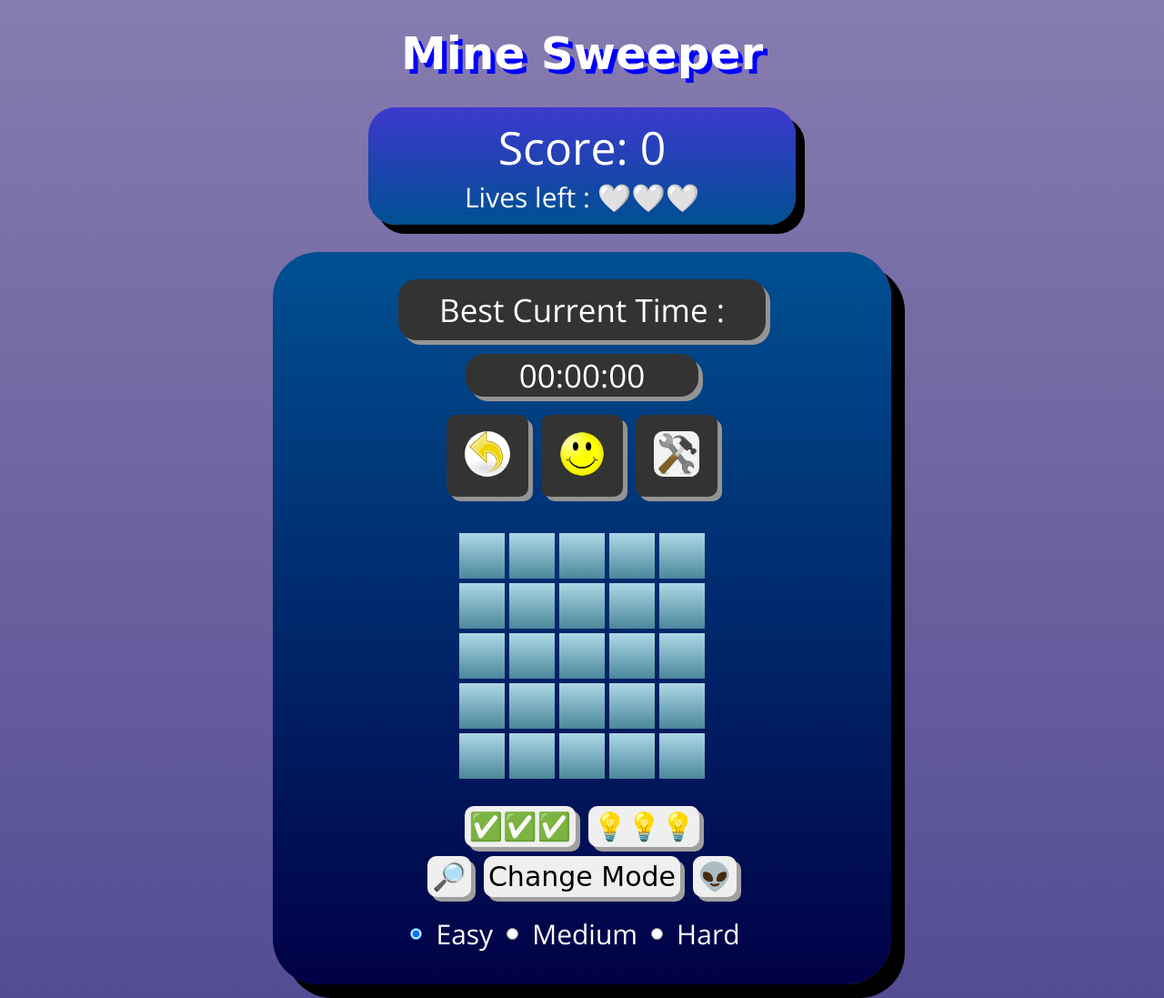
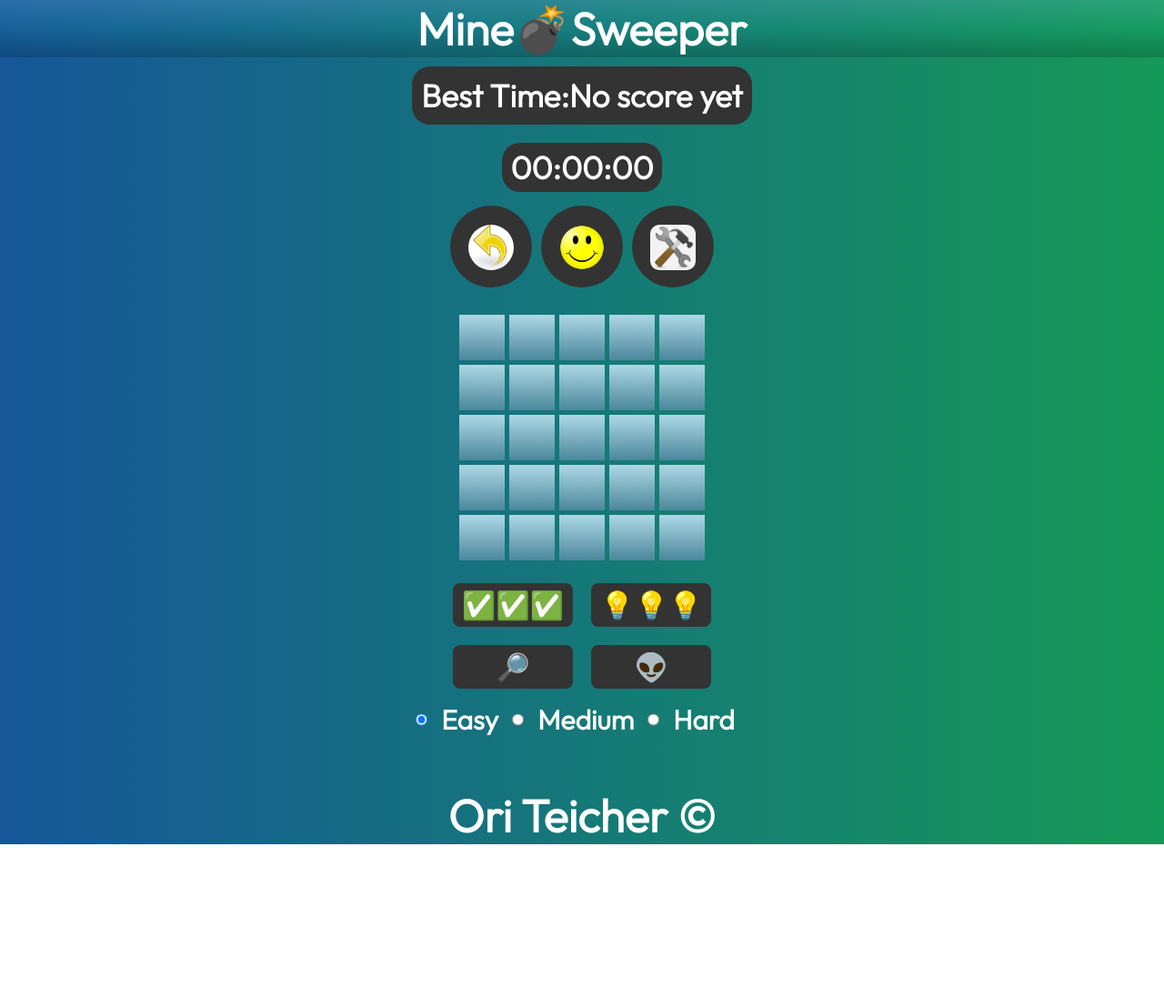
Before and after one commit to OriTei/MineSweeper, a plain HTML site: page index.html in a window 1280 px wide. Shown: the top 1097 px of the page at 91% size. After the commit the page ends 928 px from the top, so only its background shows below. Drawn offline with nearby package versions, Linux system fonts and the light colour scheme.

Commit message:
UI improved big time

```diff
--- a/css/scoreboard.css
+++ b/css/scoreboard.css
@@ -1,8 +1,8 @@
-.scoreboard-pos{
+.scoreboard-pos {
     font-size: 40px;
     padding: 0px 20px;
     text-align: center;
-    font-family: cursive;
+    font-family: 'Segoe UI', Tahoma, Geneva, Verdana, sans-serif;
     background: none;
     background-color: rgb(214, 212, 212);
     border-radius: 10px;
--- a/css/style.css
+++ b/css/style.css
@@ -1,16 +1,24 @@
+@import url('https://fonts.googleapis.com/css2?family=Jost&family=Outfit:wght@300&family=Poppins&family=Roboto:wght@400;500&family=Varela+Round&display=swap');
+
 * {
     margin: 0;
     padding: 0;
+    font-family: 'Outfit', sans-serif;
+    font-weight: 600;
 }
 
-
+body::-webkit-scrollbar {
+    display: none;
+}
 
 body {
+    background: #159957;
+    background: -webkit-linear-gradient(to right, #155799, #159957);
+    background: linear-gradient(to right, #155799, #159957);
     text-align: center;
     color: white;
-    background: linear-gradient(rgb(135, 124, 175),rgb(1, 1, 102));
-    height: 350vh;
-    font-family: 'Open Sans', sans-serif;
+    background: linear-gradient();
+    min-height: 100vh;
 }
 
 .dark-mode {
@@ -23,29 +31,26 @@ body {
     border: none;
     margin: auto;
     margin: 5px 5px;
-    box-shadow: 5px 5px rgb(160, 160, 160);
-    font-family: cursive;
     margin-top: 5px;
     padding: 5px;
     font-size: 30px;
     border-radius: 10px;
 }
 
-
 .mode-btn:hover {
     transition: 0.3s;
     cursor: pointer;
-    background-color: #333;
-    box-shadow: 1px 1px whitesmoke;
+
+    transition: 0.2s scale ease-in-out;
     color: white;
 }
 
 
-h1 {
-    margin: 30px 0;
+
+.main-header {
     font-size: 50px;
-    text-shadow: 5px 5px blue;
-    font-family: cursive;
+    background-color: #333;
+    background: linear-gradient(rgba(135, 206, 250, 0.192), rgba(32, 178, 171, 0.11), rgba(0, 0, 0, 0.178))
 }
 
 form {
@@ -59,8 +64,7 @@ label {
 }
 
 table {
-    margin: auto;
-    margin-top: 25px;
+    margin-top: 20px;
     margin-bottom: 20px;
     border-spacing: 5px;
 }
@@ -77,7 +81,7 @@ td {
     font-size: 30px;
 }
 
-a{
+a {
     text-decoration: none;
     color: white;
     font-size: 20px;
@@ -86,27 +90,22 @@ a{
 
 
 .board-container {
-    background: linear-gradient(rgb(0, 80, 146),rgb(1, 0, 70));
-    border-radius: 50px;
-    margin: auto;
-    margin-top: 30px;
-    padding: 20px;
-    width: 50%;
-    box-shadow: 15px 15px rgb(0, 0, 0);
-    margin-bottom: 50px;
+    display: flex;
+    flex-direction: column;
+    justify-content: center;
+    align-items: center;
 }
 
 .score {
     font-size: 50px;
 }
 
-.set-btn img{
+.set-btn img {
     border-radius: 10px;
 }
 
 .best-time {
     border: 2px white;
-    box-shadow: 5px 5px rgb(148, 148, 148);
     padding: 10px;
     text-align: center;
     background-color: #333;
@@ -115,28 +114,20 @@ a{
     margin: auto;
     font-size: 35px;
     margin-top: 10px;
-    width: 60%;
+    width: fit-content;
 }
 
 .timer {
-    box-shadow: 5px 5px rgb(148, 148, 148);
+    margin-top: 20px;
     background-color: #333;
-    margin: auto;
     border-radius: 20px;
-    width: 40%;
-    margin-top: 15px;
+    width: fit-content;
+    padding: 5px 10px;
+    font-size: 35px;
     margin-bottom: 10px;
-    font-size: 35px;
 }
 
-.score-container{
-    border-radius: 30px;
-    box-shadow: 10px 10px black;
-    background: linear-gradient(rgba(39, 36, 218, 0.753),rgb(0, 80, 146));
-    width: 450px;
-    margin: auto;
-    padding: 10px;
-}
+.score-container {}
 
 .lives {
     font-size: 30px;
@@ -164,14 +155,11 @@ img {
     border: none;
     margin-right: 5px;
     background-color: #333;
-    box-shadow: 5px 5px rgb(148, 148, 148);
     height: 90px;
     width: 90px;
     border-radius: 10px;
-    font-size: 40px;
     padding: 0 20px;
-    margin-top: 15px;
-    margin: 10px 5px;
+    margin: 5px 5px;
 }
 
 .reset-btn img {
@@ -182,7 +170,6 @@ img {
 .reset-btn:hover {
     cursor: pointer;
     background-color: rgb(255, 255, 255);
-    box-shadow: 3px 1px  rgb(83, 83, 83);
 }
 
 .selected {
@@ -208,42 +195,39 @@ img {
 
 .hint {
     background: none;
-    background: linear-gradient(red,lightcoral);
+    background: linear-gradient(red, lightcoral);
 }
 
-.safe{
+.safe {
     background: none;
-    background: linear-gradient(lime,green);
+    background: linear-gradient(lime, green);
 }
 
-.mega-hint{
-
+.mega-hint {
     background: none;
     background-color: rgb(108, 206, 108);
 }
 
 footer {
+    display: block;
     color: rgb(255, 255, 255);
-    text-shadow: 5px 5px 5px black;
     font-size: 50px;
-    margin-top: 50px;
 }
 
-#sboard{
+#sboard {
     text-align: left;
     color: #070063;
     background: none;
 }
 
-.manual{
+.manual {
     background: none;
     background-color: brown;
 }
 
 
-tbody .scoreboard-cell{
+tbody .scoreboard-cell {
     background: linear-gradient(rgb(41, 41, 75), rgb(15, 15, 71));
-    border-radius: 10px;
     font-family: 'Open Sans', sans-serif;
     text-align: left;
     color: rgb(243, 243, 243);
@@ -252,17 +236,61 @@ tbody .scoreboard-cell{
     text-align: left;
 }
 
-.modal {
-    transition: 1s;
-    position: absolute;
+.help-btns-container {
+    display: grid;
+    grid-template-columns: 1fr 1fr;
+}
+
+
+
+input,
+textarea,
+button,
+select,
+a {
+    -webkit-tap-highlight-color: transparent;
+}
+
+
+.top-btns {
+    display: flex;
+}
+
+.top-btns button {
+    border-radius: 50%;
+}
+
+button {
+    transition: 0.1s ease-in-out scale;
+}
+
+button:hover {
+    scale: 1.1;
+}
+
+.help-btns-container {
+    display: grid;
+    justify-content: space-evenly;
+    width: fit-content;
+    grid-template-columns: 1fr 1fr;
+    gap: 20px;
+}
+
+.help-btns-container button {
     background-color: #333;
-    margin-left: 40%;
-    margin-right: 40%;
-    border: 3px white solid;
-    border-radius: 30px;
-    padding: 20px;
-    margin-top: 50px;
-    left: 0;
-    right: 0;
-    display: none;
+    padding: 0;
+    margin: 0;
+    padding: 5px 10px;
+    border-radius: 8px;
+    display: flex;
+    align-items: center;
+    justify-content: center;
+    transition: 0.1s ease-in-out scale;
 }
+
+.topbar-container {
+    display: flex;
+    flex-direction: column;
+    align-items: center;
+    justify-content: center;
+}
--- a/index.html
+++ b/index.html
@@ -15,17 +15,12 @@
         rel="stylesheet">
 </head>
 
-<!-- onload="onInit()" -->
 
 <body onload="onInit()">
     <div class="mode">
-        <h1 class='main-header'>Mine Sweeper</h1>
-        <div class="score-container">
-            <div class="score">Score: <span></span></div>
-            <div class="lives">Lives left :  <span></span></div>
-        </div>
+        <h1 class='main-header'>Mine💣Sweeper </h1>
         <div class="board-container">
-            <div class="best-time">Best Current Time :<span></span></div>
+            <div class="best-time">Best Time:<span>No score yet</span></div>
             <div class="timer">00:00:00</div>
             <div class="top-btns">
                 <button class="reset-btn undo-btn" onclick="undoMove()"><img src="img/undo.jpg"></button>
@@ -33,20 +28,17 @@
                 <button class="reset-btn set-btn" onclick="setMinesManually()"><img src="img/setmines.png"></button>
             </div>
 
-            <div class="modal">
-                <h2></h2>
-            </div>
+
 
             <table>
                 <tbody class="board" id="main-board">
             </table>
-            <button class="mode-btn safe-click" onclick="getSafeClick()"><span></span></button>
-            <button class="hint-btn mode-btn" onclick="getHint()"><span></span></button>
-            <br>
-
-            <button class="mode-btn" onclick="getMegaHint()">🔎</button>
-            <button class="mode-btn" onclick="setDarkMode()">Change Mode</button>
-            <button class="mode-btn" onclick="blowUpMines()">👽</button>
+            <div class="help-btns-container">
+                <button class="mode-btn safe-click" onclick="getSafeClick()"><span></span></button>
+                <button class="hint-btn mode-btn" onclick="getHint()"><span></span></button>
+                <button class="mode-btn" onclick="getMegaHint()">🔎</button>
+                <button class="mode-btn" onclick="blowUpMines()">👽</button>
+            </div>
             <form>
                 <input type="radio" id="easy" name="mode" value="easy" onclick="setDifficulty(this)" checked>
                 <label for="mode">Easy</label><br>
@@ -54,6 +46,7 @@
                 <label for="mode">Medium</label><br>
                 <input type="radio" id="Extreme" name="mode" value="hard" onclick="setDifficulty(this)">
                 <label for="mode">Hard</label>
+
             </form>
         </div>
     </div>
@@ -67,6 +60,7 @@
     <script src="js/mines.js"></script>
     <script src="js/util.js"></script>
 </body>
-<footer>Ori Teicher &copy;</footer>
+
+<footer>Ori Teicher <span>&copy;</span></footer>
 
 </html>
--- a/js/game.js
+++ b/js/game.js
@@ -400,13 +400,3 @@ function getCellCopy(cell) {
     }
     return res;
 }
-
-function displayModal() {
-    var elModal = document.querySelector('.modal');
-    var elMsg = document.querySelector('.modal h2')
-    elModal.style.display = 'block';
-    elMsg.innerText = 'Cant Use at This Stage of The Game 😔';
-    setTimeout(() => {
-        elModal.style.display = 'none';
-    }, 2000);
-}
--- a/js/hints.js
+++ b/js/hints.js
@@ -11,7 +11,7 @@ function renderHints() {
 function getHint() {
     if (gIsFirstClick || !gGame.isOn)
     {
-        displayModal();
+        alert('cant use hint before first click');
         return;
     }
     if (gLevel.HINTS === 0) return
--- a/js/mines.js
+++ b/js/mines.js
@@ -106,7 +106,7 @@ function blowUpMines() {
 function setMinesManually() {
     gIsBoardManual = true;
     if (!gIsFirstClick) {
-        displayModal()
+        alert('cant set manually during game')
         return
     }
     // when finished set
```
Also changed, not shown: scoreboard.html (deleted, +0 -25 lines), 1 other file.
